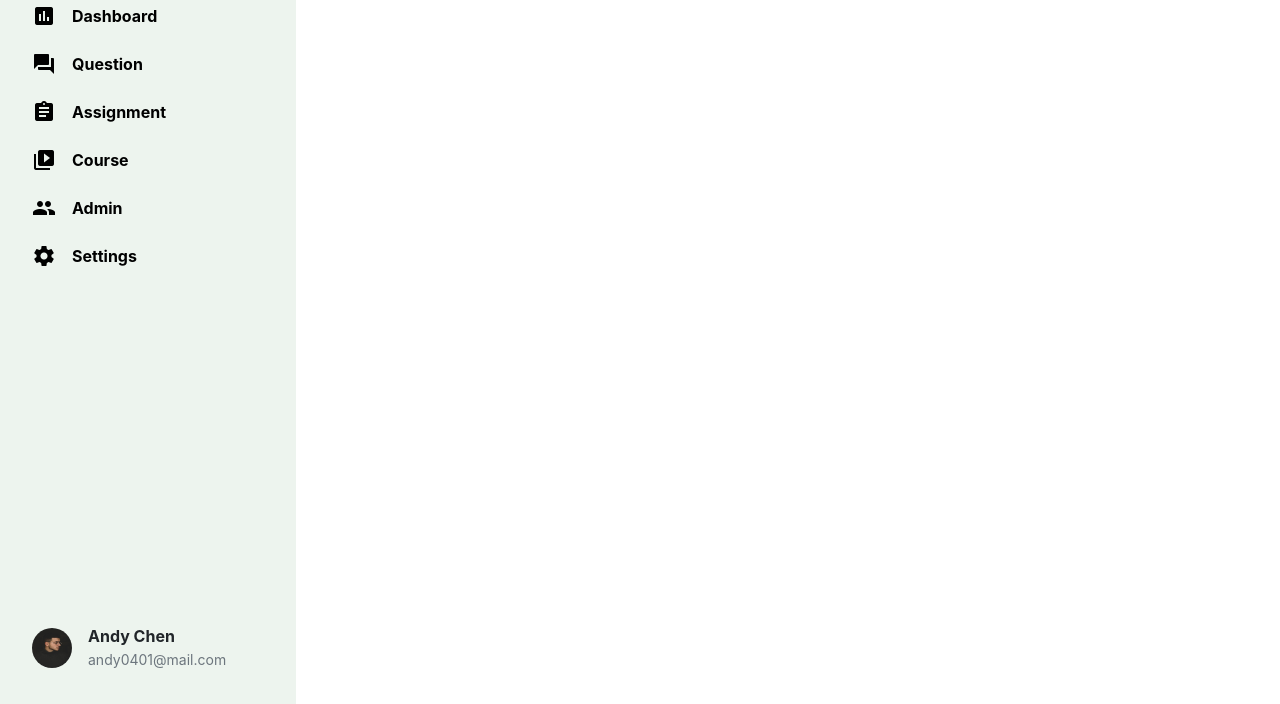
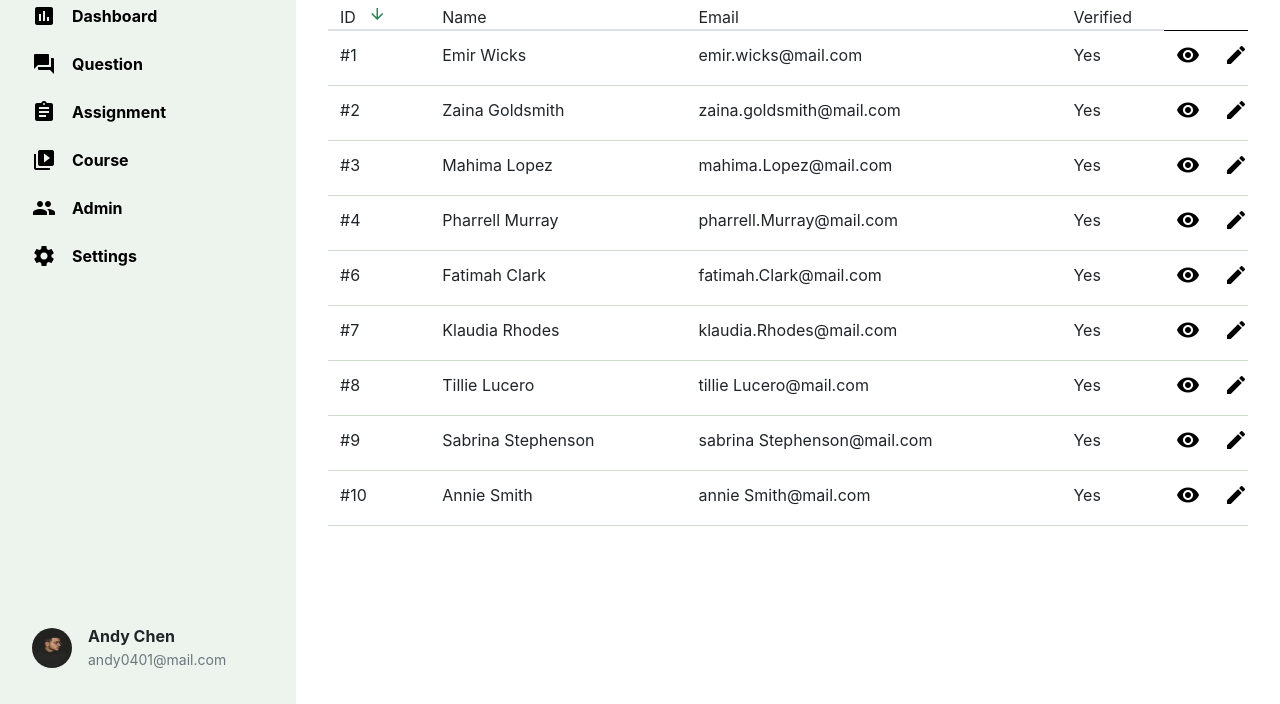
Before and after one commit to Chris1085-Learning/LiveCourseLayout-w5, a plain HTML site: page admin.html in a window 1280 px wide. Shown: the part 96-800 px from the top of the page. Drawn offline with nearby package versions, Linux system fonts and the light colour scheme.

Commit message:
feat: Adding Admin Table

```diff
--- a/admin.html
+++ b/admin.html
@@ -67,14 +67,14 @@
 
     <main class="main flex-grow-1">
       <header class="d-flex justify-content-between mb-4">
-        <div class="header-info d-flex justify-content-between align-items-end">
+        <div class="header-info d-flex justify-content-between">
           <h2 class="title align-center">Admin</h2>
-          <a href="" class="adminAdd btn-normal ml-5 d-flex align-items-center font-weight-bolder">
+          <a href="" class="adminAdd btn-normal ml-5 d-flex align-items-end font-weight-bolder">
             <i class="material-icons text-color-green mr-3"> add </i>
             Add New Admin
           </a>
         </div>
-        <div class="d-flex align-items-end">
+        <div class="d-flex align-items-center">
           <ul class="d-flex">
             <li class="ml-4">
               <a href="" class="btn-normal"><i class="material-icons"> search </i></a>
@@ -88,7 +88,132 @@
         </div>
       </header>
 
-      <div class="admin"></div>
+      <div class="admin">
+        <!-- 尚未加入超連結 -->
+        <table class="table table-hover">
+          <thead>
+            <tr>
+              <th scope="col d-fllex align-items-end">
+                <span>ID</span>
+                <i class="material-icons icon-sort ml-2"> arrow_downward </i>
+              </th>
+              <th scope="col">Name</th>
+              <th scope="col">Email</th>
+              <th scope="col">Verified</th>
+            </tr>
+          </thead>
+          <tbody>
+            <tr>
+              <th scope="row">#1</th>
+              <td>Emir Wicks</td>
+              <td>emir.wicks@mail.com</td>
+              <td>Yes</td>
+              <td>
+                <a href="" class="btn-normal"><i class="material-icons"> remove_red_eye </i></a>
+              </td>
+              <td>
+                <a href="" class="btn-normal"><i class="material-icons"> edit </i></a>
+              </td>
+            </tr>
+            <tr>
+              <th scope="row">#2</th>
+              <td>Zaina Goldsmith</td>
+              <td>zaina.goldsmith@mail.com</td>
+              <td>Yes</td>
+              <td>
+                <a href="" class="btn-normal"><i class="material-icons"> remove_red_eye </i></a>
+              </td>
+              <td>
+                <a href="" class="btn-normal"><i class="material-icons"> edit </i></a>
+              </td>
+            </tr>
+            <tr>
+              <th scope="row">#3</th>
+              <td>Mahima Lopez</td>
+              <td>mahima.Lopez@mail.com</td>
+              <td>Yes</td>
+              <td>
+                <a href="" class="btn-normal"><i class="material-icons"> remove_red_eye </i></a>
+              </td>
+              <td>
+                <a href="" class="btn-normal"><i class="material-icons"> edit </i></a>
+              </td>
+            </tr>
+            <tr>
+              <th scope="row">#4</th>
+              <td>Pharrell Murray</td>
+              <td>pharrell.Murray@mail.com</td>
+              <td>Yes</td>
+              <td>
+                <a href="" class="btn-normal"><i class="material-icons"> remove_red_eye </i></a>
+              </td>
+              <td>
+                <a href="" class="btn-normal"><i class="material-icons"> edit </i></a>
+              </td>
+            </tr>
+            <tr>
+              <th scope="row">#6</th>
+              <td>Fatimah Clark</td>
+              <td>fatimah.Clark@mail.com</td>
+              <td>Yes</td>
+              <td>
+                <a href="" class="btn-normal"><i class="material-icons"> remove_red_eye </i></a>
+              </td>
+              <td>
+                <a href="" class="btn-normal"><i class="material-icons"> edit </i></a>
+              </td>
+            </tr>
+            <tr>
+              <th scope="row">#7</th>
+              <td>Klaudia Rhodes</td>
+              <td>klaudia.Rhodes@mail.com</td>
+              <td>Yes</td>
+              <td>
+                <a href="" class="btn-normal"><i class="material-icons"> remove_red_eye </i></a>
+              </td>
+              <td>
+                <a href="" class="btn-normal"><i class="material-icons"> edit </i></a>
+              </td>
+            </tr>
+            <tr>
+              <th scope="row">#8</th>
+              <td>Tillie Lucero</td>
+              <td>tillie Lucero@mail.com</td>
+              <td>Yes</td>
+              <td>
+                <a href="" class="btn-normal"><i class="material-icons"> remove_red_eye </i></a>
+              </td>
+              <td>
+                <a href="" class="btn-normal"><i class="material-icons"> edit </i></a>
+              </td>
+            </tr>
+            <tr>
+              <th scope="row">#9</th>
+              <td>Sabrina Stephenson</td>
+              <td>sabrina Stephenson@mail.com</td>
+              <td>Yes</td>
+              <td>
+                <a href="" class="btn-normal"><i class="material-icons"> remove_red_eye </i></a>
+              </td>
+              <td>
+                <a href="" class="btn-normal"><i class="material-icons"> edit </i></a>
+              </td>
+            </tr>
+            <tr>
+              <th scope="row">#10</th>
+              <td>Annie Smith</td>
+              <td>annie Smith@mail.com</td>
+              <td>Yes</td>
+              <td>
+                <a href="" class="btn-normal"><i class="material-icons"> remove_red_eye </i></a>
+              </td>
+              <td>
+                <a href="" class="btn-normal"><i class="material-icons"> edit </i></a>
+              </td>
+            </tr>
+          </tbody>
+        </table>
+      </div>
     </main>
 
     <script
--- a/sass/components/_buttons.scss
+++ b/sass/components/_buttons.scss
@@ -9,7 +9,7 @@
 }
 
 .btn-lightGreen {
-  width: 176px;
+  width: 180px;
   height: 40px;
   background-color: $bg-light-green !important;
   border: 1px solid $border-color !important;
@@ -24,6 +24,7 @@
 .btn-course {
   box-shadow: none !important;
   padding-left: 0px !important;
+  padding-bottom: 0px !important;
 }
 
 .btn-outline-check {
--- /dev/null
+++ b/sass/components/_table.scss
@@ -0,0 +1,29 @@
+.table {
+  margin: 0 auto;
+  .icon-sort {
+    font-size: 18px;
+    // vertical-align: middle;
+    color: $text-green;
+  }
+  thead th {
+    padding-bottom: 0;
+    border: none;
+  }
+  tbody tr:first-child td,
+  th {
+    border-top: 1px solid #000;
+  }
+  tbody td,
+  th {
+    border-bottom: 1px solid #cdddcd;
+    &:nth-child(1n + 5) {
+      width: 1%;
+    }
+    &:last-child {
+      padding-right: 0;
+    }
+  }
+}
+.table-hover tbody tr:hover {
+  background-color: #edf4ee !important;
+}
--- a/sass/style.scss
+++ b/sass/style.scss
@@ -4,6 +4,7 @@
 @import "./base/base";
 @import "./components/text";
 @import "./components/buttons";
+@import "./components/table.scss";
 @import "sidebar";
 @import "./pages/index";
 @import "./pages/admin";
```
Also changed, not shown: index.html (+3 -3 lines), css/style.css, 1 other file.
